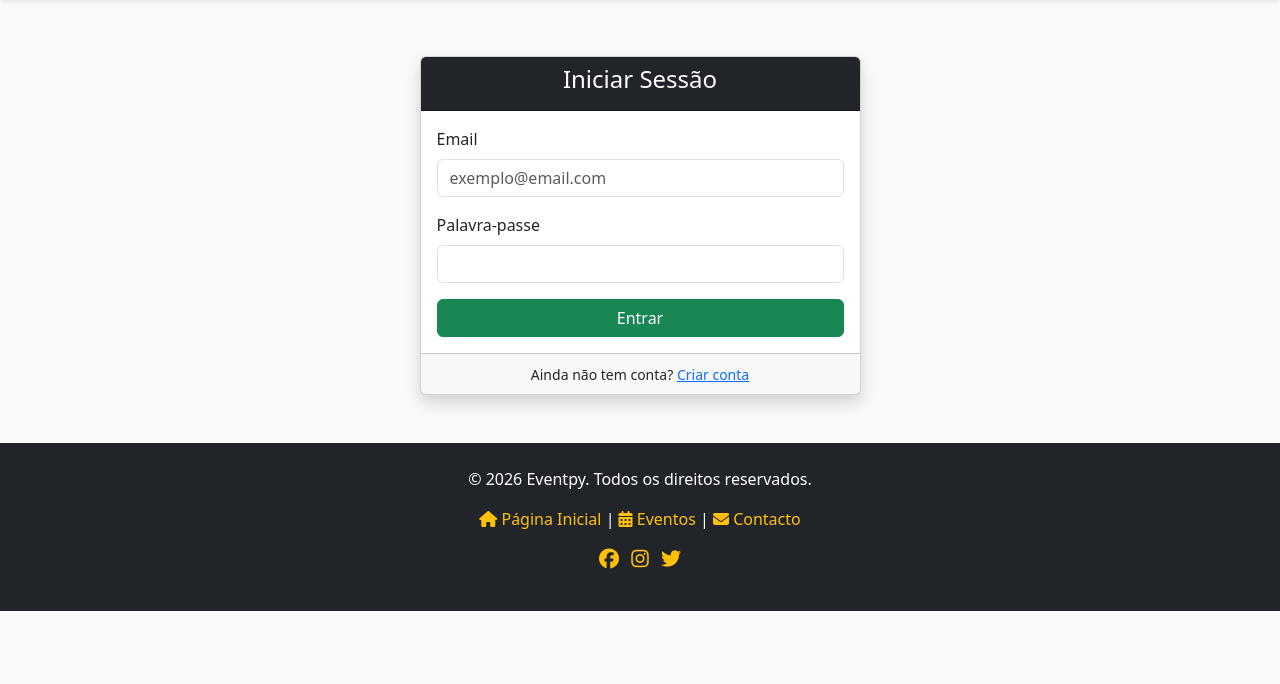
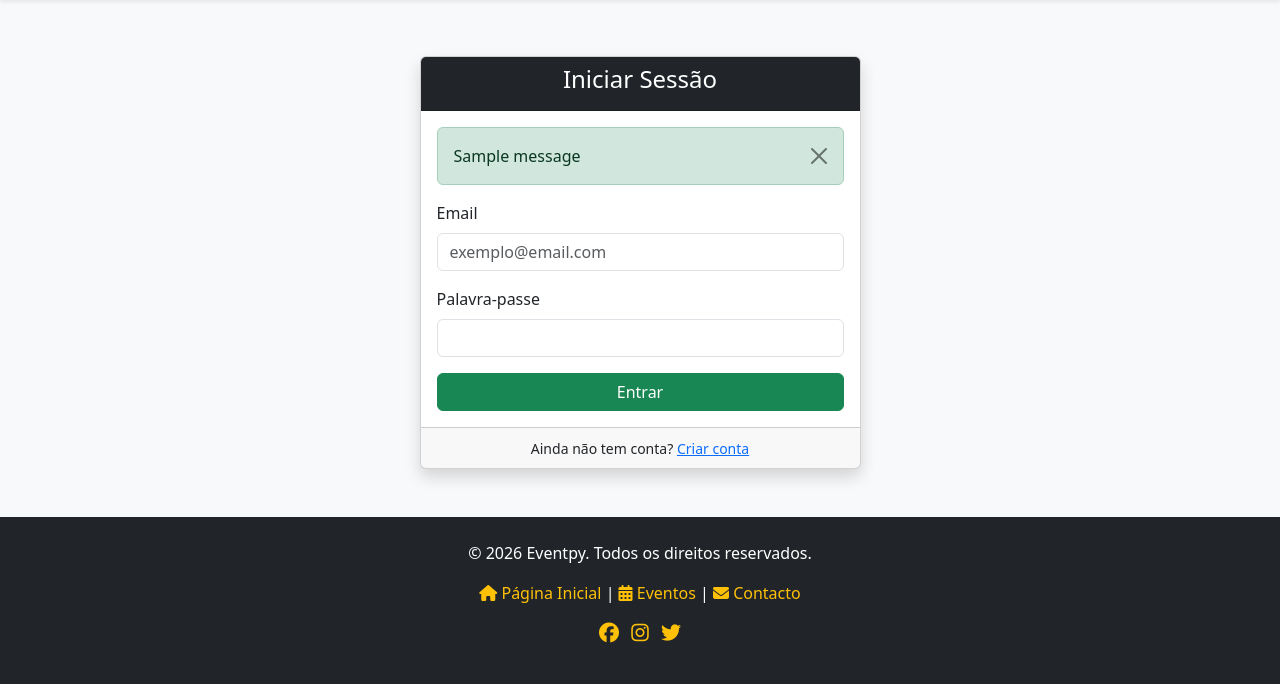
Before and after one commit to leo-snczki/eventpy, a Flask app: page /login in a window 1280 px wide. Shown: the part 62-746 px from the top of the page. Run offline with Flask 3, Linux system fonts and the light colour scheme; one stand-in notice (Sample message) is shown; some libraries are stand-ins or nearby versions.

Commit message:
Refactor login template to improve message display and streamline input fields

```diff
--- a/templates/login.html
+++ b/templates/login.html
@@ -13,23 +13,28 @@
                 </div>
 
                 <div class="card-body">
+                    {% with messages = get_flashed_messages(with_categories=true) %}
+                    {% if messages %}
+                    {% for category, message in messages %}
+                    <div class="alert alert-{{ category }} alert-dismissible fade show" role="alert">
+                        {{ message }}
+                        <button type="button" class="btn-close" data-bs-dismiss="alert"></button>
+                    </div>
+                    {% endfor %}
+                    {% endif %}
+                    {% endwith %}
+
                     <form method="POST" action="{{ url_for('login') }}">
 
                         <div class="mb-3">
                             <label class="form-label">Email</label>
-                            <input type="email"
-                                   class="form-control"
-                                   name="email"
-                                   placeholder="exemplo@email.com"
-                                   required>
+                            <input type="email" class="form-control" name="email" placeholder="exemplo@email.com"
+                                required>
                         </div>
 
                         <div class="mb-3">
                             <label class="form-label">Palavra-passe</label>
-                            <input type="password"
-                                   class="form-control"
-                                   name="senha"
-                                   required>
+                            <input type="password" class="form-control" name="senha" required>
                         </div>
 
                         <div class="d-grid">
```
